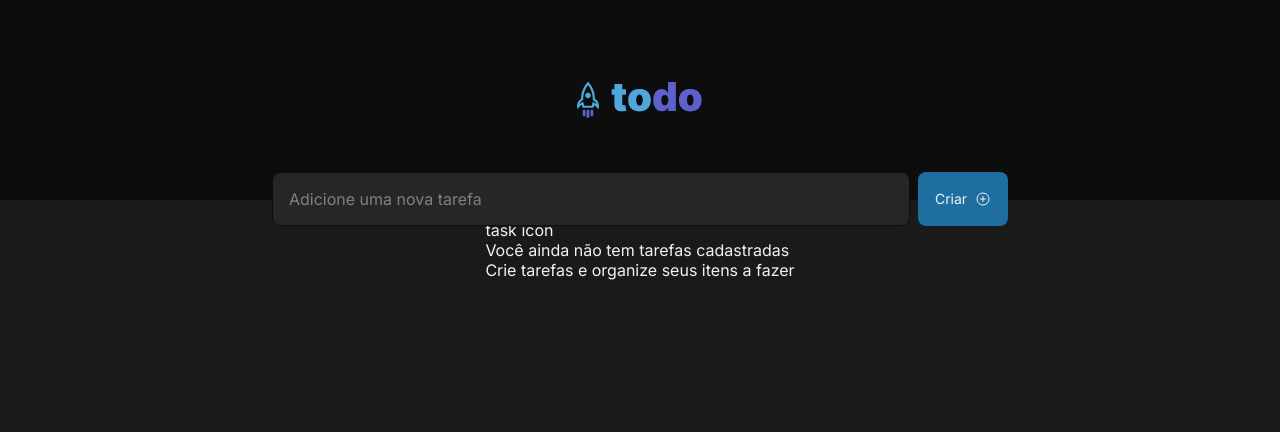
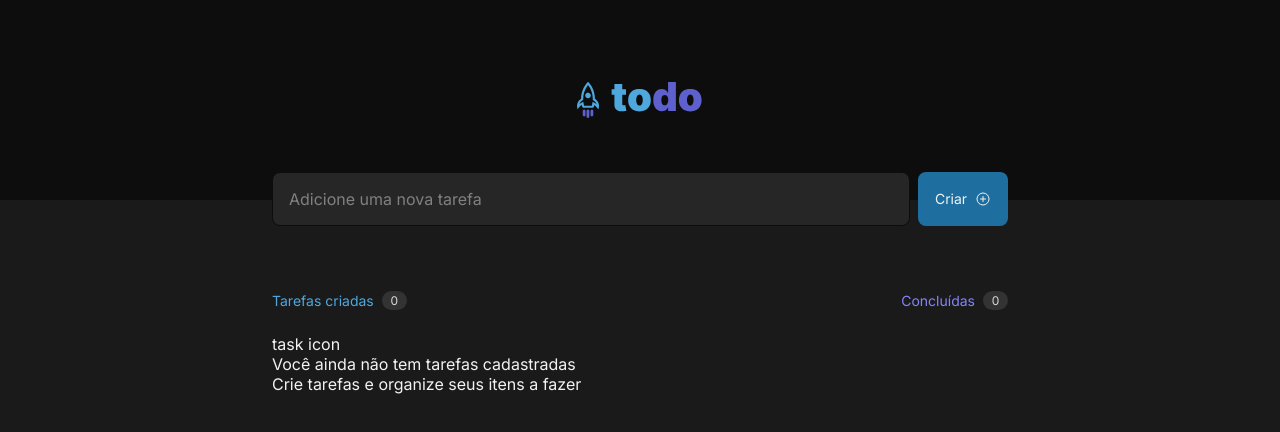
Before and after one commit to viniciusmb17/simple-todo-list, a React (Vite) app: page / in a window 1280 px wide. Shown: the top 432 px of the page. Built offline with nearby package versions, Linux system fonts and the light colour scheme.

Commit message:
feat: starting to style TaskList component

```diff
--- a/src/App.tsx
+++ b/src/App.tsx
@@ -1,6 +1,6 @@
 import { NewTask } from "./components/NewTask"
 import { Header } from "./components/Header"
-import { TaskList } from "./components/TaksList"
+import { TaskList } from "./components/TaskList"
 
 import styles from './App.module.css'
 import './global.css'
--- a/src/components/TaksList.tsx
+++ /dev/null
@@ -1,15 +0,0 @@
-export function TaskList() {
-  return (
-    <div>
-      <div>
-        <span>Tarefas criadas (0)</span>
-        <span>Concluídas (0)</span>
-      </div>
-      <div>
-        <span>task icon</span>
-        <p>Você ainda não tem tarefas cadastradas</p>
-        <p>Crie tarefas e organize seus itens a fazer</p>
-      </div>
-    </div>
-  )
-}
--- /dev/null
+++ b/src/components/TaskList.module.css
@@ -0,0 +1,55 @@
+.section {
+    display: flex;
+    flex-direction: column;
+    align-items: flex-start;
+    padding: 0;
+    gap: 1.5rem;
+    width: 46rem;
+    height: 17.9375rem;
+    position: absolute;
+    top: 18.1875rem;
+}
+
+.info {
+  width: 46rem;
+  height: 1.1875rem;
+
+  display: flex;
+  flex-direction: row;
+  justify-content: space-between ;
+  align-items: flex-end;
+  padding: 0;
+  gap: 35,0625rem;
+}
+
+.created, .done {
+  display: flex;
+  flex-direction: row;
+  align-items: center;
+  padding: 0;
+  gap: 0.5rem;
+  font-size: 0.875rem;
+}
+.created {
+  color: var(--blue);
+}
+.done {
+  color: var(--purple);
+}
+
+.counter {
+  width: 1.5625rem;
+  height: 1.1875rem;
+
+  display: flex;
+  flex-direction: column;
+  justify-content: center;
+  align-items: center;
+  padding: 0.125rem 0.5rem;
+  gap: 0.625rem;
+
+  background: var(--gray-400);
+  border-radius: 999px;
+  color: var(--gray-200);
+  font-size: 0.75rem;
+}
--- /dev/null
+++ b/src/components/TaskList.tsx
@@ -0,0 +1,23 @@
+import styles from './TaskList.module.css'
+
+export function TaskList() {
+  return (
+    <section className={styles.section}>
+      <div className={styles.info}>
+        <div className={styles.created}>
+          Tarefas criadas
+          <div className={styles.counter}>0</div>
+        </div>
+        <div className={styles.done}>
+          Concluídas
+          <div className={styles.counter}>0</div>
+        </div>
+      </div>
+      <div>
+        <span>task icon</span>
+        <p>Você ainda não tem tarefas cadastradas</p>
+        <p>Crie tarefas e organize seus itens a fazer</p>
+      </div>
+    </section>
+  )
+}
```
